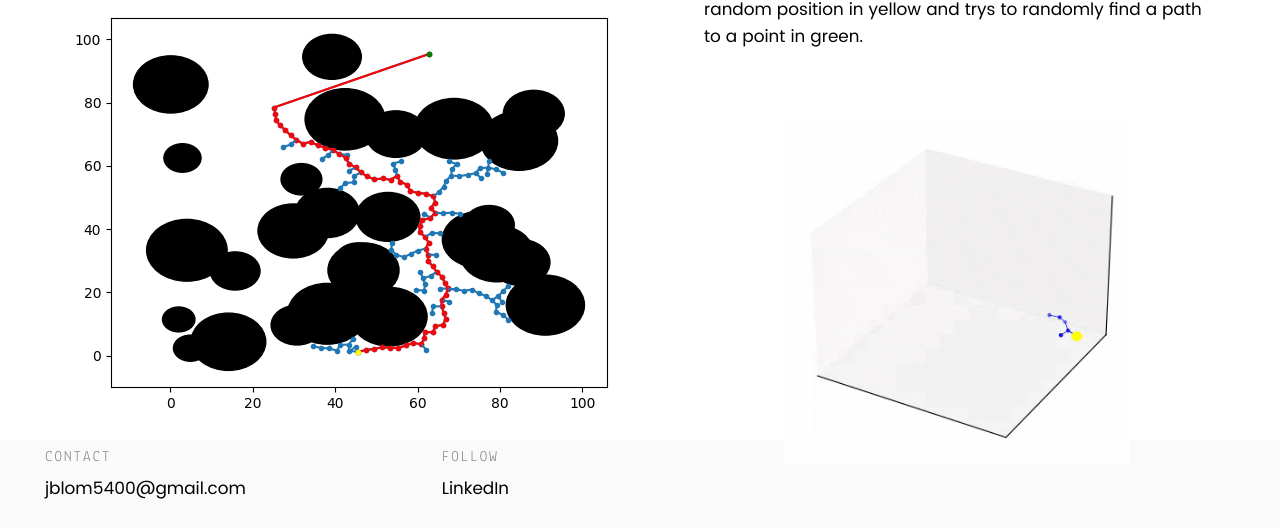
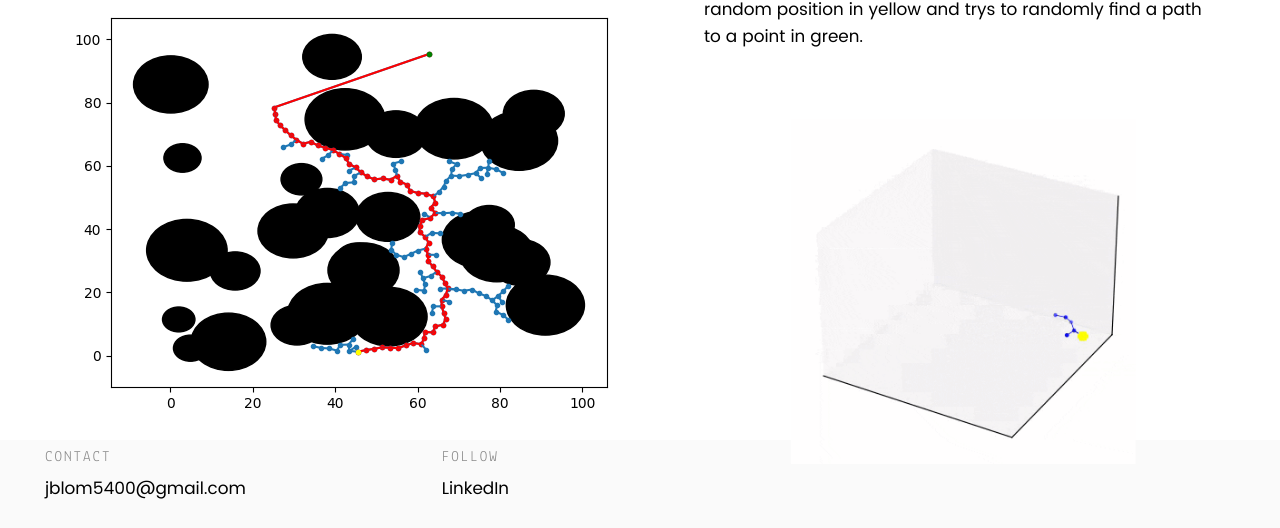
Before and after one commit to jrblom2/jrblom2.github.io, a Jekyll site: the page built from _posts/projects/2024-9-06-rrt.md, in a window 1280 px wide. Shown: the part 318-846 px from the top of the page. Built offline with Jekyll 4.4.1, drawn with Linux system fonts in a browser that asks for light colours.

Commit message:
float rrt gif to center

```diff
--- a/_posts/projects/2024-9-06-rrt.md
+++ b/_posts/projects/2024-9-06-rrt.md
@@ -38,7 +38,7 @@ smallimages:
 <span class="h2">Project</span>
 <p> This project implements a 3D Rapidly-Exploring Random Tree (RRT) pathfinding algorithm in Python. A RRT is a way to fully explore a random space with obstacles and passages in a uniform fashion. The tree starts from a random position in yellow and trys to randomly find a path to a point in green.
 </p>
-<img src="/assets/images/projects/rrt/rrtBasic3D.gif" alt="basic 3D RRT implementation" style="max-width:500px; width:100%; height:auto; display:block;">
+<img src="/assets/images/projects/rrt/rrtBasic3D.gif" alt="basic 3D RRT implementation" style="max-width:500px; width:100%; height:auto; display:block; margin: auto;">
 <p> The tree is built by first selecting a random point as the root of the tree. It then selects a random point in the space and finds the closest part of the tree to this new point. From here it attempts to build the tree in the direction of the new point so long as there is not an obstacle in the way. At every iteration the tree checks if the goal is now visible from the new branch and if so computes the path from the root to the goal. If it is not visible, the cycle repeats. </p>
 <span class="h2"></span>
 <p>
```
